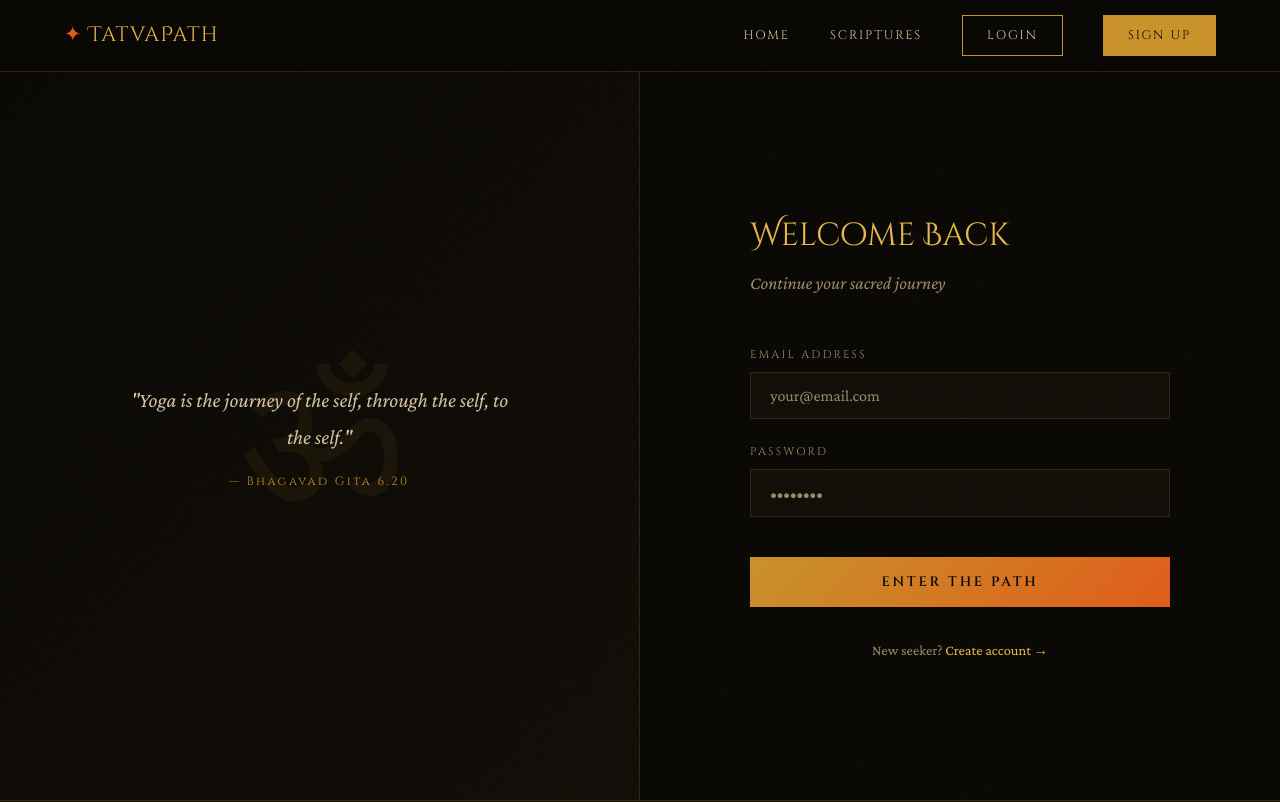
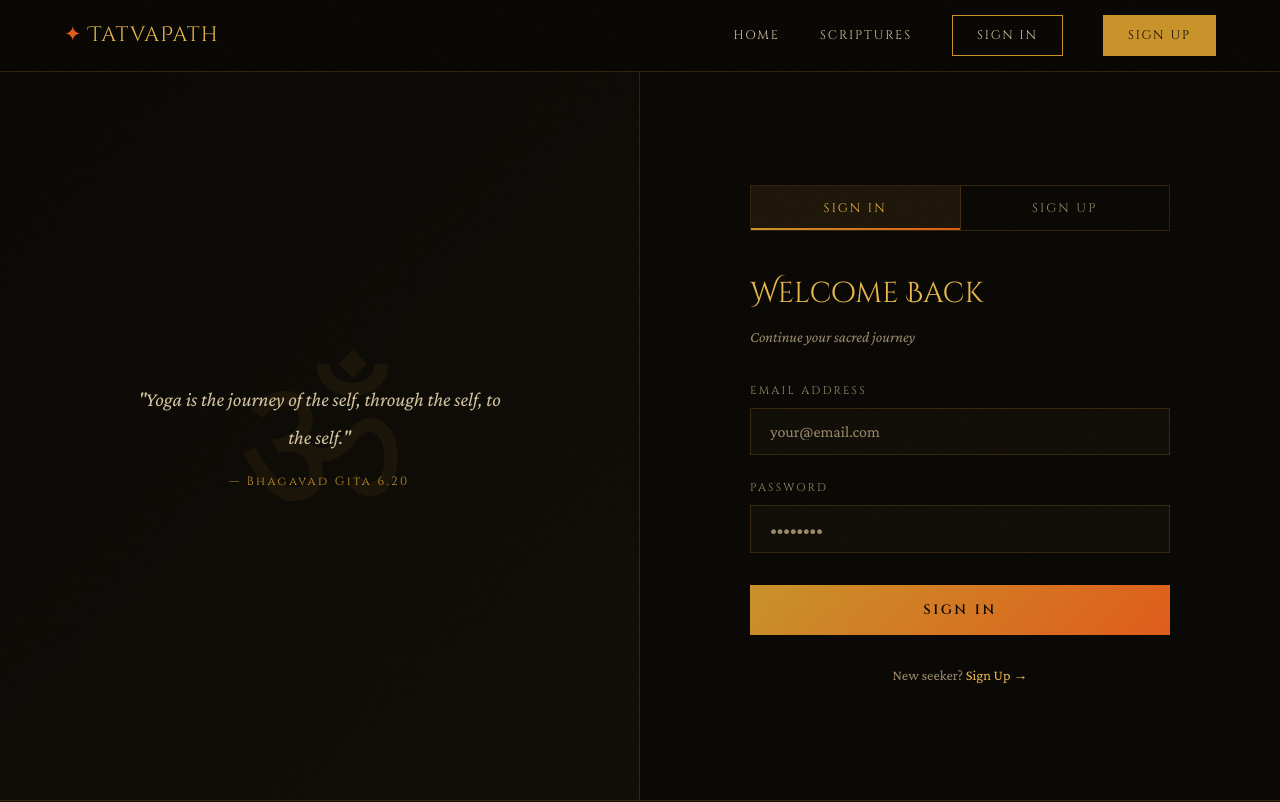
Before and after one commit to GantaSanvith/TATVAPATH, a React (Create React App) app in the folder frontend/: page /auth in a window 1280 px wide. Shown: the top 802 px of the page. Built offline with nearby package versions, Linux system fonts and the light colour scheme; no server answers.

Commit message:
fix: Sign In/Sign Up nav, Begin Journey routing, logged-in home page

```diff
--- a/frontend/src/components/Navbar.js
+++ b/frontend/src/components/Navbar.js
@@ -16,59 +16,42 @@ const Navbar = () => {
     return () => window.removeEventListener('scroll', onScroll);
   }, []);
 
-  // Close menu on route change
-  useEffect(() => {
-    setMenuOpen(false);
-  }, [location]);
+  useEffect(() => { setMenuOpen(false); }, [location]);
 
-  const handleLogout = () => {
-    logout();
-    navigate('/');
-    setMenuOpen(false);
-  };
+  const handleLogout = () => { logout(); navigate('/'); setMenuOpen(false); };
 
   return (
     <>
       <nav className={`navbar ${scrolled ? 'scrolled' : ''}`}>
-        <Link to="/" className="nav-logo">
-          <span>✦</span> TatvaPath
-        </Link>
+        <Link to="/" className="nav-logo"><span>✦</span> TatvaPath</Link>
 
-        {/* Desktop links */}
         <div className="nav-links desktop-links">
           <Link to="/" className={location.pathname === '/' ? 'active' : ''}>Home</Link>
           <Link to="/scriptures" className={location.pathname === '/scriptures' ? 'active' : ''}>Scriptures</Link>
-          {user && (
+          {user ? (
             <>
               <Link to="/leaderboard" className={location.pathname === '/leaderboard' ? 'active' : ''}>Leaderboard</Link>
               <Link to="/profile" className={location.pathname === '/profile' ? 'active' : ''}>Profile</Link>
               <button className="nav-btn danger" onClick={handleLogout}>Sign Out</button>
             </>
-          )}
-          {!user && (
+          ) : (
             <>
-              <Link to="/auth" className="nav-btn">Login</Link>
+              <Link to="/auth" state={{ signup: false }} className="nav-btn">Sign In</Link>
               <Link to="/auth" state={{ signup: true }} className="nav-btn nav-btn-fill">Sign Up</Link>
             </>
           )}
         </div>
 
-        {/* Hamburger */}
-        <button
-          className={`hamburger ${menuOpen ? 'open' : ''}`}
-          onClick={() => setMenuOpen(!menuOpen)}
-          aria-label="Toggle menu"
-        >
+        <button className={`hamburger ${menuOpen ? 'open' : ''}`} onClick={() => setMenuOpen(!menuOpen)} aria-label="Toggle menu">
           <span /><span /><span />
         </button>
       </nav>
 
-      {/* Mobile drawer */}
       <div className={`mobile-drawer ${menuOpen ? 'open' : ''}`}>
         <div className="mobile-drawer-inner">
           <Link to="/">Home</Link>
           <Link to="/scriptures">Scriptures</Link>
-          {user && (
+          {user ? (
             <>
               <Link to="/leaderboard">Leaderboard</Link>
               <Link to="/profile">Profile</Link>
@@ -82,21 +65,17 @@ const Navbar = () => {
               </div>
               <button className="mobile-signout" onClick={handleLogout}>Sign Out</button>
             </>
-          )}
-          {!user && (
+          ) : (
             <>
               <div className="mobile-divider" />
-              <Link to="/auth" className="mobile-cta">Login</Link>
+              <Link to="/auth" state={{ signup: false }} className="mobile-cta">Sign In</Link>
               <Link to="/auth" state={{ signup: true }} className="mobile-cta filled">Sign Up</Link>
             </>
           )}
         </div>
       </div>
 
-      {/* Overlay */}
-      {menuOpen && (
-        <div className="mobile-overlay" onClick={() => setMenuOpen(false)} />
-      )}
+      {menuOpen && <div className="mobile-overlay" onClick={() => setMenuOpen(false)} />}
     </>
   );
 };
--- a/frontend/src/pages/Auth.css
+++ b/frontend/src/pages/Auth.css
@@ -28,6 +28,7 @@
   transform: translate(-50%, -50%);
   animation: rotateSlow 60s linear infinite;
   font-family: serif;
+  pointer-events: none;
 }
 
 @keyframes rotateSlow { to { transform: translate(-50%, -50%) rotate(360deg); } }
@@ -35,10 +36,10 @@
 .auth-left-content { position: relative; z-index: 1; }
 
 .auth-quote {
-  font-size: 1.3rem;
+  font-size: 1.25rem;
   font-style: italic;
   color: var(--cream2);
-  line-height: 1.8;
+  line-height: 1.9;
   max-width: 380px;
   margin-bottom: 1rem;
 }
@@ -54,15 +55,60 @@
   display: flex;
   align-items: center;
   justify-content: center;
-  padding: 4rem;
+  padding: 4rem 3rem;
   background: var(--bg);
 }
 
 .auth-form-wrap { width: 100%; max-width: 420px; }
 
+/* ── TABS ── */
+.auth-tabs {
+  display: flex;
+  margin-bottom: 2.5rem;
+  border: 1px solid var(--border);
+}
+
+.auth-tab {
+  flex: 1;
+  padding: 0.85rem;
+  background: transparent;
+  border: none;
+  font-family: 'Cinzel', serif;
+  font-size: 0.78rem;
+  letter-spacing: 0.18em;
+  text-transform: uppercase;
+  color: var(--text-muted);
+  cursor: pointer;
+  transition: all 0.3s;
+  position: relative;
+}
+
+.auth-tab:first-child {
+  border-right: 1px solid var(--border);
+}
+
+.auth-tab.active {
+  background: rgba(201,146,42,0.1);
+  color: var(--gold2);
+}
+
+.auth-tab.active::after {
+  content: '';
+  position: absolute;
+  bottom: 0; left: 0; right: 0;
+  height: 2px;
+  background: linear-gradient(90deg, var(--gold), var(--saffron));
+}
+
+.auth-tab:hover:not(.active) {
+  color: var(--cream2);
+  background: rgba(255,255,255,0.03);
+}
+
+/* ── FORM ── */
 .auth-form-title {
   font-family: 'Cinzel Decorative', cursive;
-  font-size: 2rem;
+  font-size: 1.8rem;
   color: var(--gold2);
   margin-bottom: 0.5rem;
 }
@@ -70,14 +116,15 @@
 .auth-form-subtitle {
   color: var(--text-muted);
   font-style: italic;
-  margin-bottom: 3rem;
+  margin-bottom: 2rem;
+  font-size: 0.95rem;
 }
 
 .form-group { margin-bottom: 1.5rem; }
 
 .form-label {
   font-family: 'Cinzel', serif;
-  font-size: 0.7rem;
+  font-size: 0.68rem;
   letter-spacing: 0.2em;
   text-transform: uppercase;
   color: var(--text-muted);
@@ -102,7 +149,7 @@
 
 .auth-error {
   color: #ef9a9a;
-  font-size: 0.9rem;
+  font-size: 0.88rem;
   margin-bottom: 1rem;
   padding: 0.8rem 1rem;
   background: rgba(229,57,53,0.1);
@@ -119,7 +166,8 @@
   font-size: 0.85rem;
   letter-spacing: 0.2em;
   text-transform: uppercase;
-  margin-top: 1rem;
+  cursor: pointer;
+  margin-top: 0.5rem;
   transition: all 0.3s;
   font-weight: 600;
 }
@@ -129,11 +177,11 @@
   transform: translateY(-1px);
 }
 
-.form-submit:disabled { opacity: 0.6; cursor: not-allowed; }
+.form-submit:disabled { opacity: 0.6; cursor: not-allowed; transform: none; }
 
 .form-switch {
   text-align: center;
-  margin-top: 2rem;
+  margin-top: 1.8rem;
   font-size: 0.9rem;
   color: var(--text-muted);
 }
@@ -141,9 +189,13 @@
 .form-switch span {
   color: var(--gold2);
   cursor: pointer;
+  transition: color 0.2s;
 }
+
+.form-switch span:hover { color: var(--gold3); }
 
 @media (max-width: 768px) {
   .auth-page { grid-template-columns: 1fr; }
   .auth-left { display: none; }
+  .auth-right { padding: 3rem 1.5rem; }
 }
--- a/frontend/src/pages/Auth.js
+++ b/frontend/src/pages/Auth.js
@@ -1,13 +1,14 @@
 import { useState } from 'react';
-import { useNavigate,useLocation } from 'react-router-dom';
+import { useNavigate, useLocation } from 'react-router-dom';
 import axios from 'axios';
 import { useAuth } from '../context/AuthContext';
+import API_URL from '../config';
 import './Auth.css';
-import API_URL from '../config';
 
 const Auth = () => {
   const location = useLocation();
-  const [isLogin, setIsLogin] = useState(!location.state?.signup); // ← change this
+  // Read state passed from nav buttons to know which form to show
+  const [isLogin, setIsLogin] = useState(location.state?.signup ? false : true);
   const [formData, setFormData] = useState({ name: '', email: '', password: '' });
   const [error, setError] = useState('');
   const [loading, setLoading] = useState(false);
@@ -20,18 +21,6 @@ const Auth = () => {
 
   const handleSubmit = async () => {
     setError('');
-
-  // Validate fields
-  if (!formData.email || !formData.password) {
-    setError('Please fill all fields');
-    return;
-  }
-
-  if (!isLogin && !formData.name) {
-    setError('Please enter your name');
-    return;
-  }
-
     setLoading(true);
     try {
       const url = isLogin
@@ -67,6 +56,23 @@ const Auth = () => {
 
       <div className="auth-right">
         <div className="auth-form-wrap">
+
+          {/* Toggle tabs */}
+          <div className="auth-tabs">
+            <button
+              className={`auth-tab ${isLogin ? 'active' : ''}`}
+              onClick={() => { setIsLogin(true); setError(''); }}
+            >
+              Sign In
+            </button>
+            <button
+              className={`auth-tab ${!isLogin ? 'active' : ''}`}
+              onClick={() => { setIsLogin(false); setError(''); }}
+            >
+              Sign Up
+            </button>
+          </div>
+
           <div className="auth-form-title">
             {isLogin ? 'Welcome Back' : 'Begin Journey'}
           </div>
@@ -82,6 +88,7 @@ const Auth = () => {
                 type="text"
                 name="name"
                 placeholder="Your name"
+                value={formData.name}
                 onChange={handleChange}
               />
             </div>
@@ -94,6 +101,7 @@ const Auth = () => {
               type="email"
               name="email"
               placeholder="your@email.com"
+              value={formData.email}
               onChange={handleChange}
             />
           </div>
@@ -105,6 +113,7 @@ const Auth = () => {
               type="password"
               name="password"
               placeholder="••••••••"
+              value={formData.password}
               onChange={handleChange}
             />
           </div>
@@ -116,19 +125,16 @@ const Auth = () => {
             onClick={handleSubmit}
             disabled={loading}
           >
-            {loading ? 'Please wait...' : isLogin ? 'Enter the Path' : 'Start My Journey'}
+            {loading ? 'Please wait...' : isLogin ? 'Sign In' : 'Create Account'}
           </button>
 
           <div className="form-switch">
             {isLogin ? "New seeker? " : "Already a seeker? "}
-  <span onClick={() => {
-    setIsLogin(!isLogin);
-    setError('');
-    setFormData({ name: '', email: '', password: '' });
-  }}>
-    {isLogin ? 'Create account →' : 'Sign in →'}
+            <span onClick={() => { setIsLogin(!isLogin); setError(''); }}>
+              {isLogin ? 'Sign Up →' : 'Sign In →'}
             </span>
           </div>
+
         </div>
       </div>
     </div>
--- a/frontend/src/pages/Home.css
+++ b/frontend/src/pages/Home.css
@@ -124,6 +124,56 @@
 
 .welcome-back span { color: var(--gold2); }
 
+/* ── LOGGED IN STATS STRIP ── */
+.home-stats-strip {
+  display: flex;
+  align-items: center;
+  justify-content: center;
+  gap: 3rem;
+  padding: 2rem 2rem;
+  background: var(--bg2);
+  border-top: 1px solid var(--border);
+  border-bottom: 1px solid var(--border);
+  flex-wrap: wrap;
+}
+
+.home-stat { text-align: center; }
+
+.home-stat-num {
+  font-family: 'Cinzel Decorative', cursive;
+  font-size: 2rem;
+  color: var(--gold2);
+  display: block;
+  line-height: 1.1;
+}
+
+.home-stat-label {
+  font-family: 'Cinzel', serif;
+  font-size: 0.68rem;
+  letter-spacing: 0.2em;
+  text-transform: uppercase;
+  color: var(--text-muted);
+  margin-top: 0.3rem;
+  display: block;
+}
+
+.home-stat-divider {
+  width: 1px;
+  height: 40px;
+  background: var(--border);
+}
+
+.home-stat-link {
+  font-family: 'Cinzel', serif;
+  font-size: 0.78rem;
+  letter-spacing: 0.12em;
+  color: var(--gold);
+  text-decoration: none;
+  transition: color 0.2s;
+}
+
+.home-stat-link:hover { color: var(--gold2); }
+
 /* ── STEPS SECTION ── */
 .steps-section {
   padding: 5rem 4rem;
```
Also changed, not shown: frontend/src/pages/Home.js (+40 -6 lines). Lines whose indentation alone changed are shown as unchanged.
